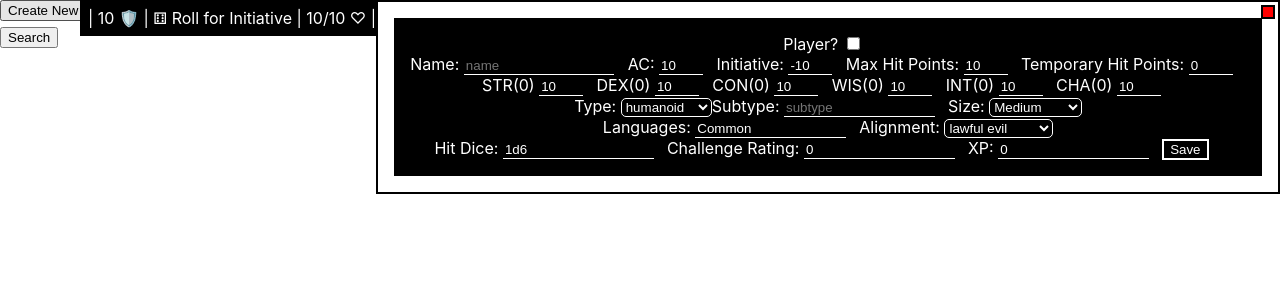
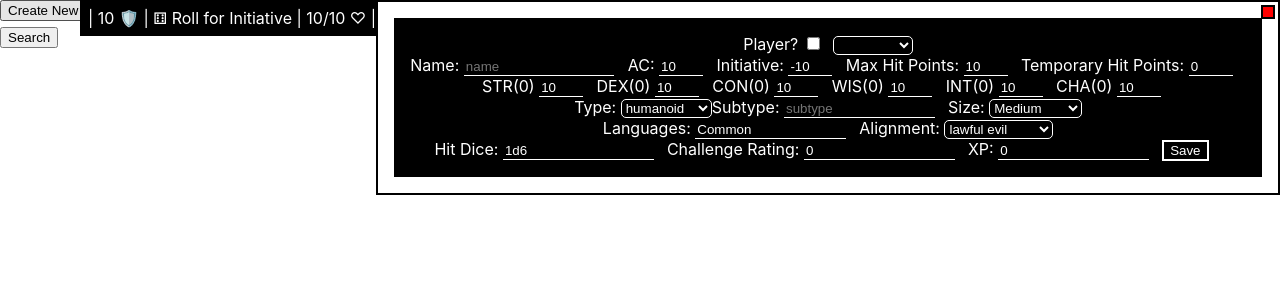
Before and after one commit to brewchetta/monstrous-initiative-tracker, a React (Create React App) app: page / in a window 1280 px wide. Both pictures are taken after a click on the button "Create New Character". Shown: the top 300 px of the page. Built offline with nearby package versions, Linux system fonts and the light colour scheme.

Commit message:
added player class to character and select option in detail

```diff
--- a/src/components/detail-modal/CharacterDetailCard.js
+++ b/src/components/detail-modal/CharacterDetailCard.js
@@ -68,7 +68,8 @@ export default function CharacterDetailCard({character, updateCharacter}) {
 
   return (
     <form id="character-detail-form" onSubmit={handleSubmit}>
-      <span>Player? <input type="checkbox" name="player" onChange={handleChange} checked={formInputs.player} /></span><br/>
+      <span>Player? <input type="checkbox" name="player" onChange={handleChange} checked={formInputs.player} /></span>
+      <span>{renderSelectField("char_class","","Artificer","Barbarian","Bard","Cleric","Druid","Fighter","Monk","Paladin","Rogue","Ranger","Sorcerer","Warlock","Wizard")}</span><br/>
 
       <span>Name: {renderInputField("name")}</span>
       <span>AC: {renderNumberField("armor_class")}</span>
--- a/src/models/Character.js
+++ b/src/models/Character.js
@@ -6,7 +6,7 @@ export default class Character {
 
   static createTemplate = () => new Character(template)
 
-  constructor(data, player = false) {
+  constructor(data, player = false, char_class = "") {
     this._key = this.constructor.internalKey
     this.constructor.internalKey++
 
@@ -15,6 +15,7 @@ export default class Character {
     })
 
     this.player = player
+    this.char_class = char_class
 
     this.remapActionAttributes()
     this.remapProficiencies()
```
